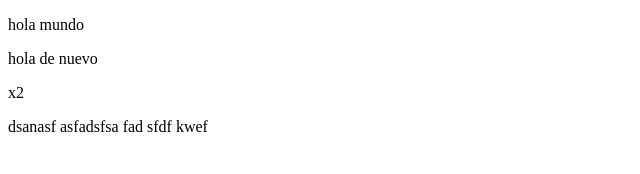
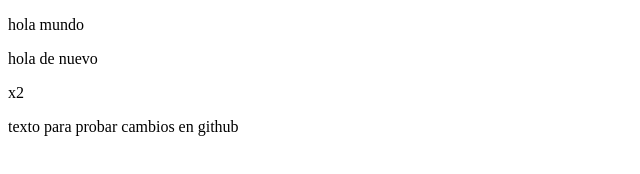
Before and after one commit to nicolayev/projectdemo, a plain HTML site: page index.html in a window 1280 px wide. Shown: the full height of the page, 0-640 px from the left. Drawn offline with Linux system fonts and the light colour scheme.

Commit message:
cambio en el texto

```diff
--- a/index.html
+++ b/index.html
@@ -10,8 +10,8 @@
     <p>hola mundo</p>
     <p>hola de nuevo</p>
     <p>x2</p>
-    dsanasf
-    asfadsfsa fad
-    sfdf kwef
+    <p>
+        texto para probar cambios en github
+    </p>
 </body>
 </html>
```
